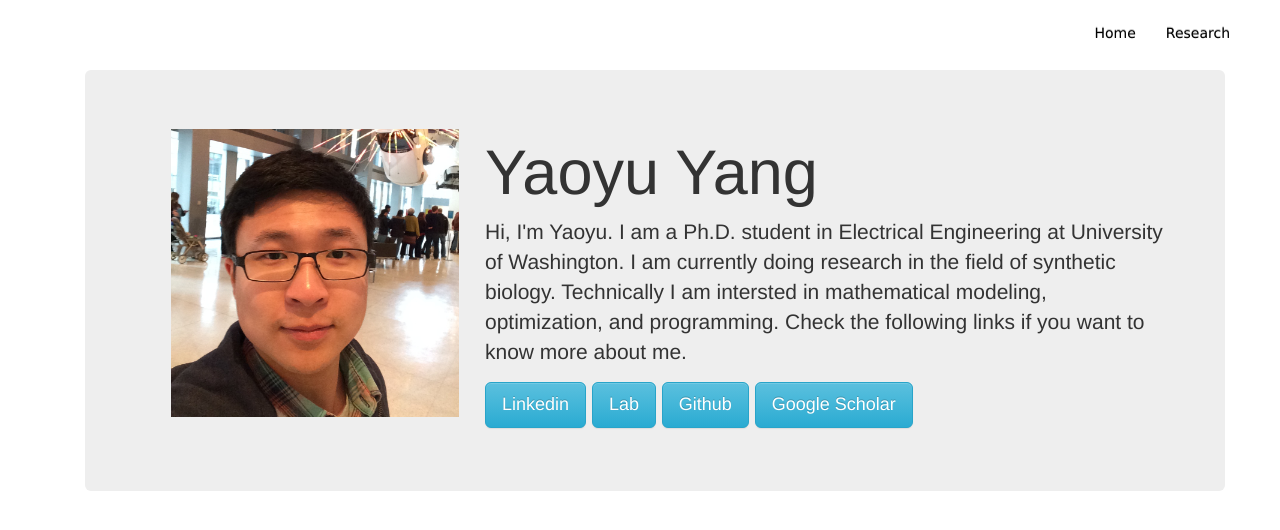
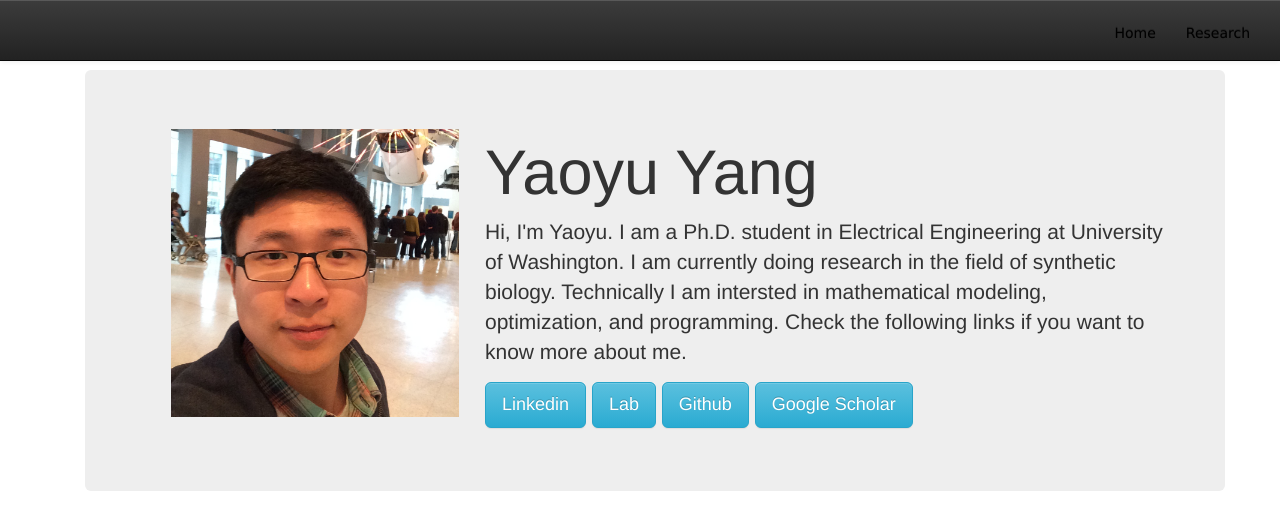
Before and after one commit to yaoyuyang/yaoyuyang.github.io, a Jekyll site: the page built from index.html, in a window 1280 px wide. Shown: the top 530 px of the page. Built offline with Jekyll 4.4.1, drawn with Linux system fonts in a browser that asks for light colours.

Commit message:
Update default.html

```diff
--- a/_layouts/default.html
+++ b/_layouts/default.html
@@ -17,7 +17,7 @@
   </head>
 
 
-    <div id="navbar" class="navbar navbar-inverse navbar-fixed-top navbar-custom" role="navigation">
+    <div id="navbar" class="navbar navbar-inverse navbar-fixed-top navbar-default" role="navigation">
 
       <div class="container-fluid">
         <div class="navbar-header">
```
